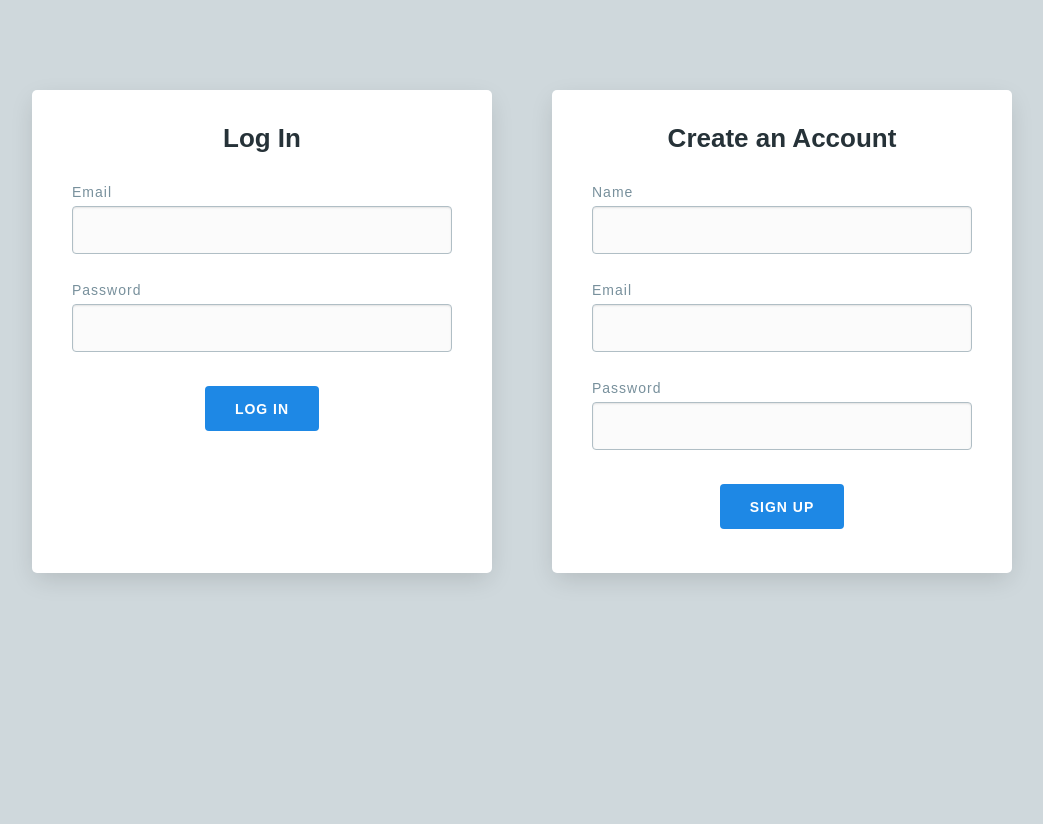
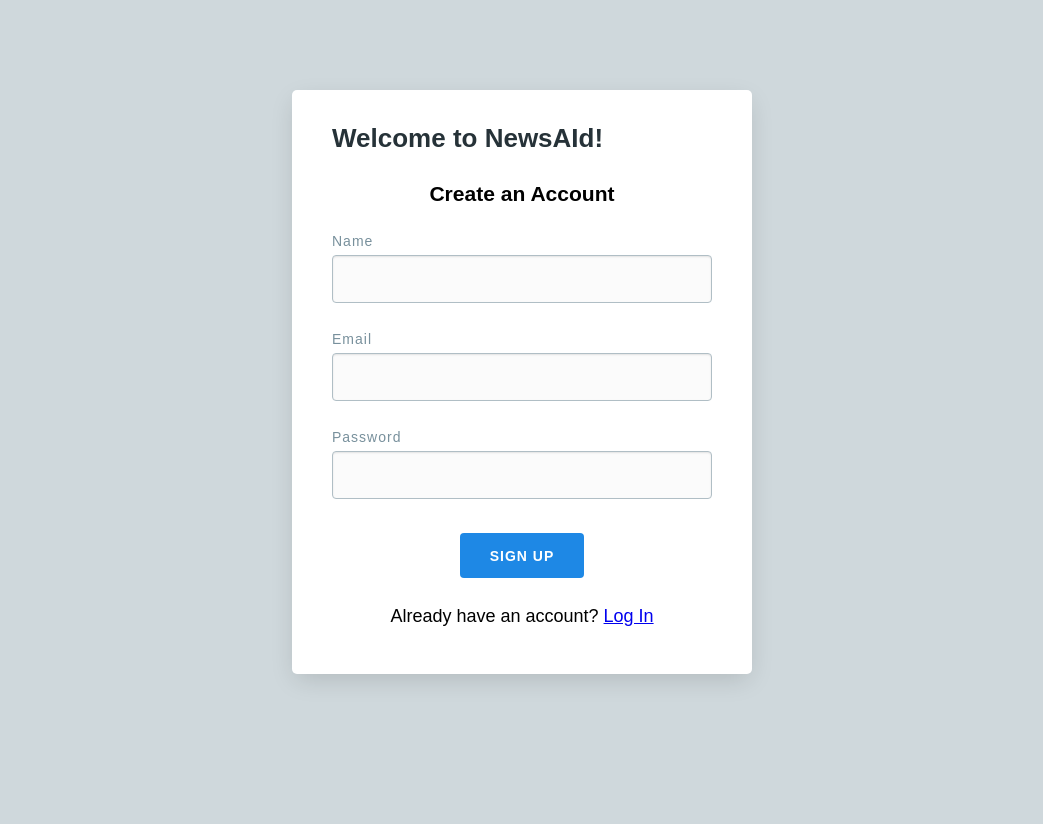
Before and after one commit to KelvinLinBU/NewsAIdProject, a Flask app: template templates/home.html in a window 1280 px wide. Shown: the whole page, without its empty margins (118-1161 px from the left). Before the commit the page ends 581 px from the top, so only its background shows below. Run offline with Flask 3, Linux system fonts and the light colour scheme; the template is opened without the code that fills it, so the values that code supplies are empty.

Commit message:
minor fixes

```diff
--- /dev/null
+++ b/static/js/login.js
@@ -0,0 +1,9 @@
+function switchForm(formToShow) {
+    if (formToShow === 'signup') {
+        document.getElementById('signup-card').style.display = 'block';
+        document.getElementById('login-card').style.display = 'none';
+    } else if (formToShow === 'login') {
+        document.getElementById('signup-card').style.display = 'none';
+        document.getElementById('login-card').style.display = 'block';
+    }
+}
--- a/templates/home.html
+++ b/templates/home.html
@@ -1,55 +1,41 @@
 {% extends "base.html" %}
 <!-- Home is the page for signup/login -->
 {% block content %}
-    <div class="card-wrapper">
 
+<div class="card-wrapper">
+    <div class="card" id="signup-card">
+        <h1 class="welcome-text">Welcome to NewsAId!</h1>
+        <h3 class="center">Create an Account</h3>
+        <form name="signup_form">
+            <label for="name">Name</label>
+            <input type="text" name="name" class="field" required>
+            <label for="email">Email</label>
+            <input type="email" name="email" class="field" required>
+            <label for="password">Password</label>
+            <input type="password" name="password" class="field" required>
+            <p class="error error--hidden"></p>
+            <input type="submit" value="Sign Up" class="btn">
+        </form>
+        <p class="center">Already have an account? <a href="#" onclick="switchForm('login')">Log In</a></p>
+    </div>
 
-        <!-- Card for login -->
-        <div class="card">
+    <div class="card" id="login-card" style="display: none;">
+        <p class="welcome-text">Welcome to NewsAId!</p>
+        <h1 class="center">Log In</h1>
+        <form name="login_form">
+            <label for="email">Email</label>
+            <input type="email" name="email" class="field" required>
+            <label for="password">Password</label>
+            <input type="password" name="password" class="field" required>
+            <p class="error error--hidden"></p>
+            <input type="submit" value="Log In" class="btn">
+        </form>
+        <p class="center">Don't have an account? <a href="#" onclick="switchForm('signup')">Sign Up</a></p>
+    </div>
+</div>
 
-            <h1 class="center">
-                Log In
-            </h1>
-            <form name="login_form">
+<script src="/static/js/login.js"></script>
 
 
 
-                <label for="email">Email</label>
-                <input type="email" name="email" class="field" required>
-
-                <label for="password">Password</label>
-                <input type="password" name="password" class="field" required>
-
-                <p class="error error--hidden"></p>
-                <input type="submit" value="Log In" class="btn">
-
-            </form>
-
-        </div>
-
-        <!-- Card for signup -->
-        <div class="card">
-
-            <h1 class="center">
-                Create an Account
-            </h1>
-            <form name="signup_form">
-
-                <label for="name">Name</label>
-                <input type="text" name="name" class="field" required>
-
-                <label for="email">Email</label>
-                <input type="email" name="email" class="field" required>
-
-                <label for="password">Password</label>
-                <input type="password" name="password" class="field" required>
-
-                <p class="error error--hidden"></p>
-                <input type="submit" value="Sign Up" class="btn">
-
-            </form>
-
-        </div>
-
-    </div>
 {% endblock%}
```
Also changed, not shown: app.py (+13 -1 lines), Backend/__init__.py (added), 1 other file.
